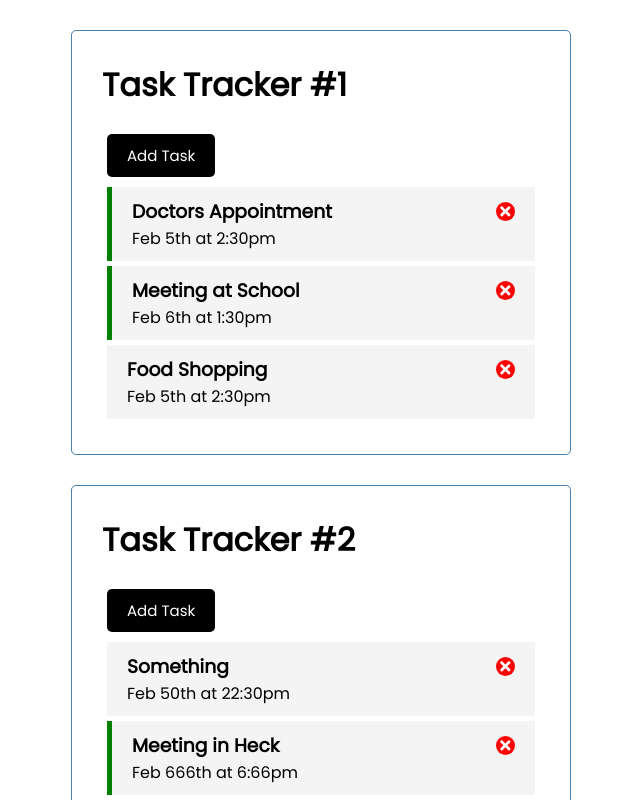
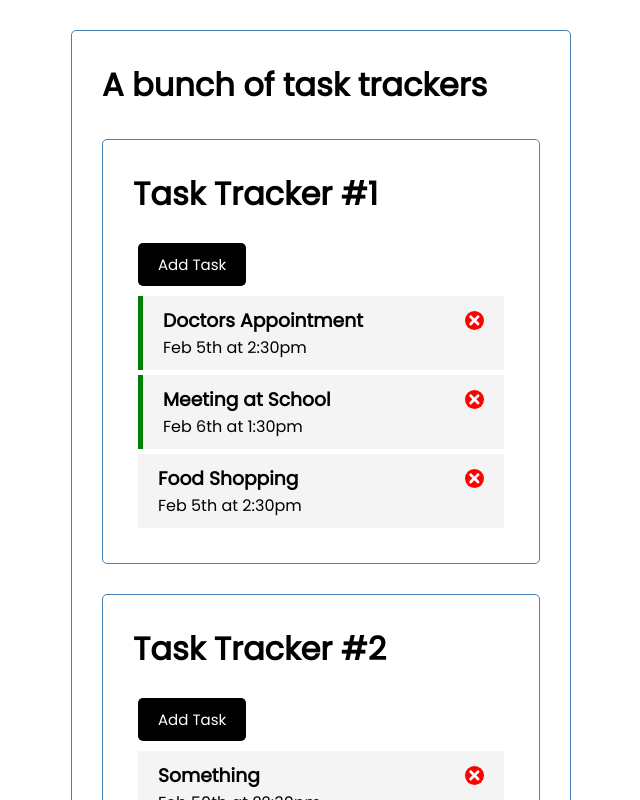
Before and after one commit to CzerPDX/fs-weather, a React (Create React App) app in the folder examples/react-crash-course/react-task-tracker/: page / in a window 1280 px wide. Shown: the top 800 px of the page, without its empty margins (319-959 px from the left). Built offline with nearby package versions, Linux system fonts and the light colour scheme.

Commit message:
added header to main app

```diff
--- a/examples/react-crash-course/react-task-tracker/src/task-tracker/TaskTrackerApp.js
+++ b/examples/react-crash-course/react-task-tracker/src/task-tracker/TaskTrackerApp.js
@@ -6,10 +6,14 @@ import TaskTracker from './components/TaskTracker'
 import taskData from './task-data/taskData.json';
 import taskData2 from './task-data/taskData2.json';
 
+// Get general components
+import Header from '../components/Header'
+
 // Create a TaskTracker component for each task tracker in the app
 const TaskTrackerApp = () => {
   return (
-    <div className="body">
+    <div className="body container">
+      <Header headerTitle='A bunch of task trackers' />
       <TaskTracker
         taskData={taskData}
         headerTitle='Task Tracker #1'
```
